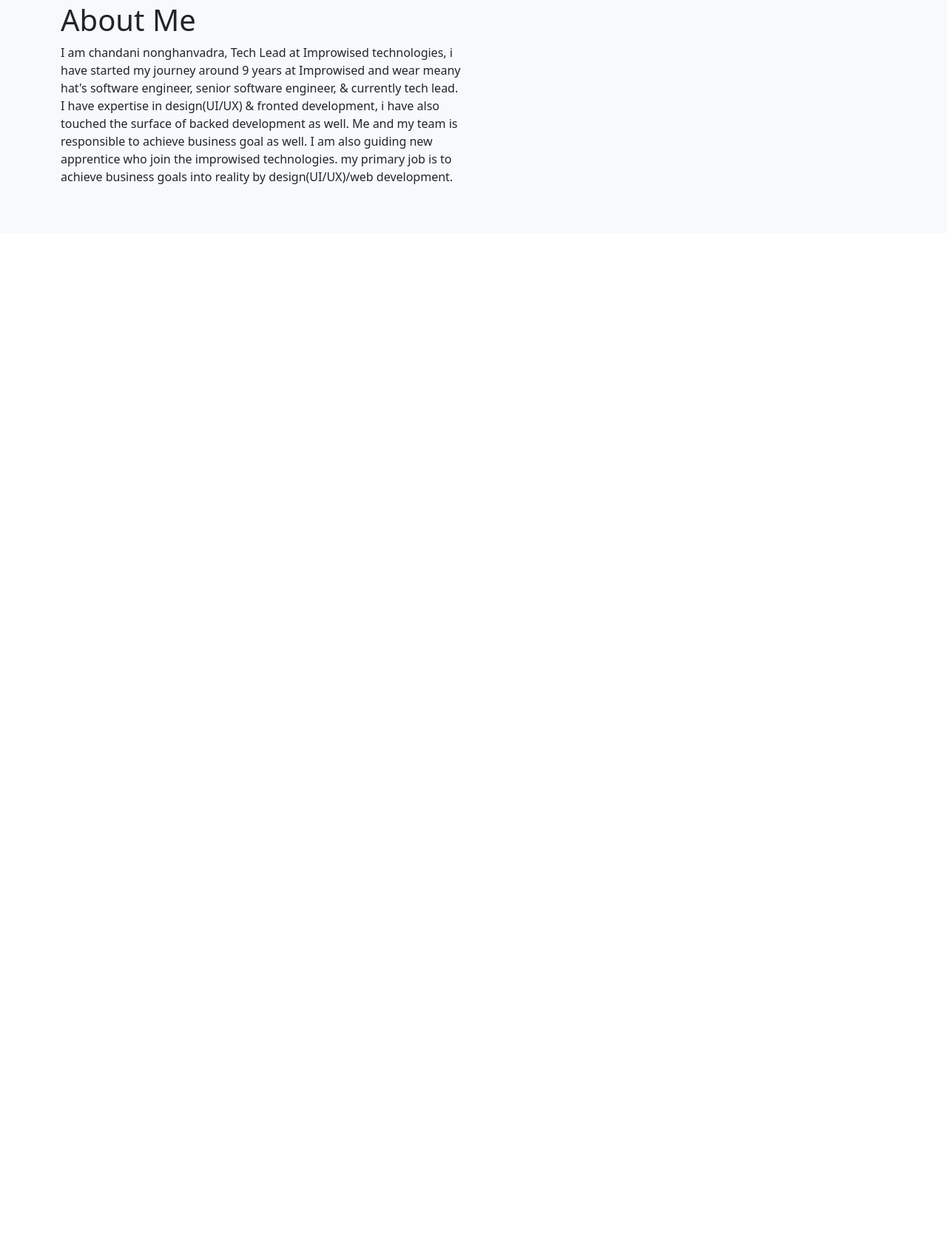
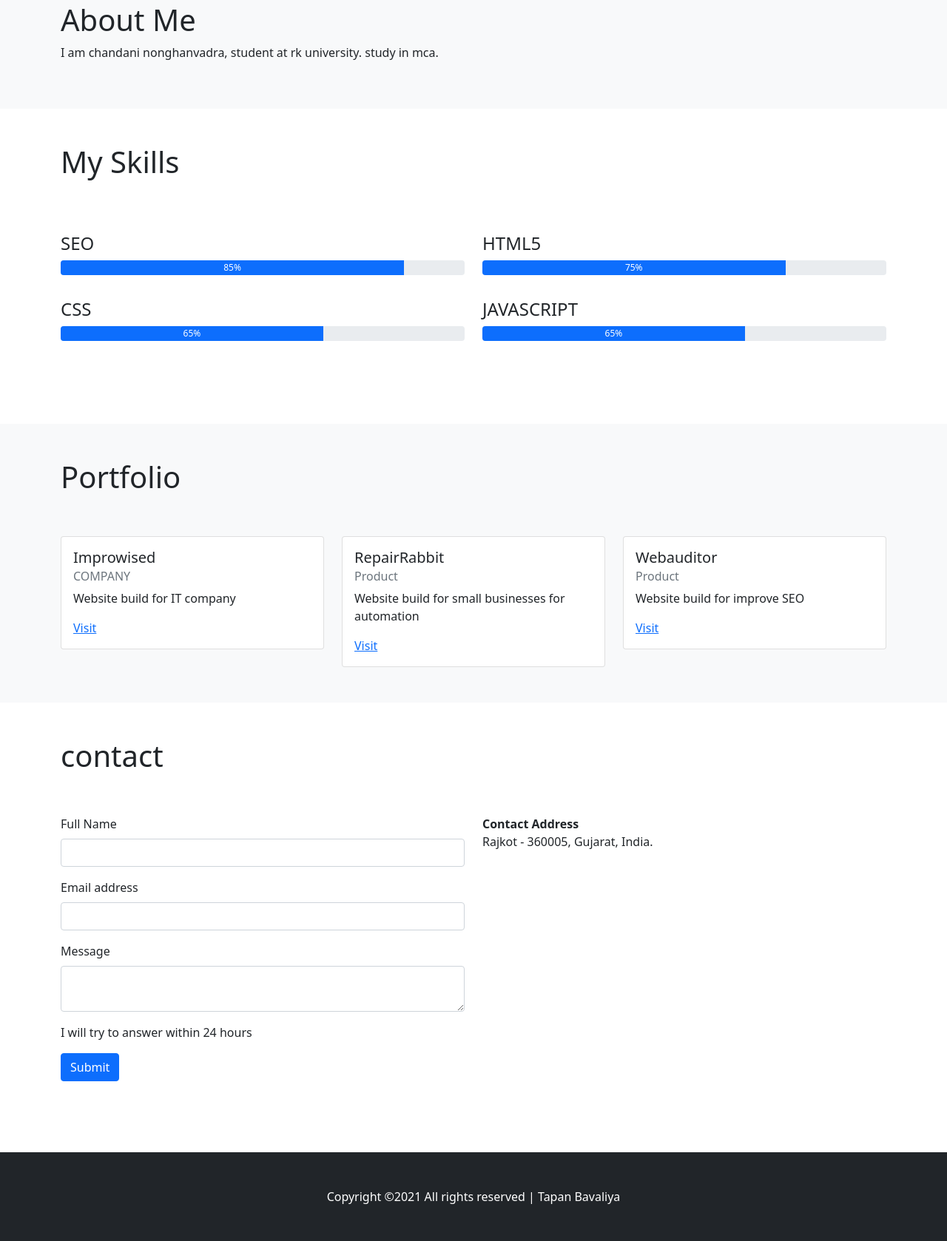
Before and after one commit to NonghanvadraChandani/portfolio, a plain HTML site: page index.html in a window 1280 px wide. Shown: the part 510-2188 px from the top of the page at 74% size. Before the commit the page ends 825 px from the top, so only its background shows below. Drawn offline with nearby package versions, Linux system fonts and the light colour scheme.

Commit message:
updated section index.html

```diff
--- a/index.html
+++ b/index.html
@@ -33,7 +33,7 @@
             </li>
           </ul>
           <span class="navbar-text">
-            <a href="mailto:tapan@improwised.com">cnonghanvadra844@rku.ac.in</a>
+            <a href="cnonghanvadra844@rku.ac.in">cnonghanvadra844@rku.ac.in</a>
           </span>
         </div>
       </div>
@@ -43,8 +43,8 @@
       <div class="row">
         <div class="col">
           <h5>Hello,</h5>
-          <h1>I am chandani nonghanvadra</h1>
-          <h3>RK university</h3>
+          <h1>I am  chandani nonghanvadra</h1>
+          <h3>student</h3>
           <button type="button" class="btn btn-primary mt-3">Contact Me</button>
         </div>
       </div>
@@ -89,18 +89,136 @@
           <div class="col">
             <h1 id="aboutme">About Me</h1>
             <p>
-              I am chandani nonghanvadra, Tech Lead at Improwised technologies, i have started my journey around 9 years at Improwised and wear meany hat's software engineer, senior software engineer, & currently tech lead.
-
-              I have expertise in design(UI/UX) & fronted development, i have also touched the surface of backed development as well. Me and my team is responsible to achieve business goal as well. I am also guiding new apprentice who join the improwised technologies.
-
-              my primary job is to achieve business goals into reality by design(UI/UX)/web development.
+              I am chandani nonghanvadra,  student at rk university. study in mca.
             </p>
           </div>
           <div class="col-sm"></div>
         </div>
       </div>
     </section>
+    <section class="py-5">
+        <div class="container">
+          <h1 id="skills">
+            My Skills
+          </h1>
+          <div class="row py-5">
+            <div class="col-sm-6 py-3">
+              <h4>
+                SEO
+              </h4>
+              <div class="progress" style="height: 20px;">
+                <div class="progress-bar" role="progressbar" style="width: 85%;" aria-valuenow="85" aria-valuemin="0" aria-valuemax="100">85%</div>
+              </div>
+            </div>
+            <div class="col-sm-6 py-3">
+              <h4>
+                HTML5
+              </h4>
+              <div class="progress" style="height: 20px;">
+                <div class="progress-bar" role="progressbar" style="width: 75%;" aria-valuenow="75" aria-valuemin="0" aria-valuemax="100">75%</div>
+              </div>
+            </div>
+            <div class="col-sm-6 py-3">
+              <h4>
+                CSS
+              </h4>
+              <div class="progress" style="height: 20px;">
+                <div class="progress-bar" role="progressbar" style="width: 65%;" aria-valuenow="65" aria-valuemin="0" aria-valuemax="100">65%</div>
+              </div>
+            </div>
 
+            <div class="col-sm-6 py-3">
+              <h4>
+                JAVASCRIPT
+              </h4>
+              <div class="progress" style="height: 20px;">
+                <div class="progress-bar" role="progressbar" style="width: 65%;" aria-valuenow="65" aria-valuemin="0" aria-valuemax="100">65%</div>
+              </div>
+            </div>
+          </div>
+        </div>
+      </section>
+
+      <section class="bg-light py-5">
+        <div class="container">
+          <h1 id="portfolio">Portfolio</h1>
+          <div class="row pt-5">
+            <div class="col-sm">
+              <div class="card">
+                <div class="card-body">
+                  <h5 class="card-title">Improwised</h5>
+                  <h6 class="card-subtitle mb-2 text-muted">COMPANY</h6>
+                  <p class="card-text">Website build for IT company</p>
+                  <a href="#" class="card-link">Visit</a>
+                </div>
+              </div>
+            </div>
+            <div class="col-sm">
+              <div class="card">
+                <div class="card-body">
+                  <h5 class="card-title">RepairRabbit</h5>
+                  <h6 class="card-subtitle mb-2 text-muted">Product</h6>
+                  <p class="card-text">Website build for small businesses for automation</p>
+                  <a href="#" class="card-link">Visit</a>
+                </div>
+              </div>
+            </div>
+            <div class="col-sm">
+              <div class="card">
+                <div class="card-body">
+                  <h5 class="card-title">Webauditor</h5>
+                  <h6 class="card-subtitle mb-2 text-muted">Product</h6>
+                  <p class="card-text">Website build for improve SEO</p>
+                  <a href="#" class="card-link">Visit</a>
+                </div>
+              </div>
+            </div>
+          </div>
+        </div>
+      </section>
+
+      <section class="py-5">
+        <div class="container">
+          <h1 id="contact">contact </h1>
+          <div class="row py-5">
+            <div class="col-sm">
+              <form>
+                <div class="mb-3">
+                  <label for="name" class="form-label">Full Name</label>
+                  <input type="text" class="form-control" id="name">
+                </div>
+                <div class="mb-3">
+                  <label for="exampleInputEmail1" class="form-label">Email address</label>
+                  <input type="email" class="form-control" id="exampleInputEmail1">
+                </div>
+                <div class="mb-3">
+                  <label for="Message" class="form-label">Message</label>
+                  <textarea class="form-control"></textarea>
+                </div>
+                <p>I will try to answer within 24 hours</p>
+                <button type="submit" class="btn btn-primary">Submit</button>
+              </form>
+            </div>
+            <div class="col-sm">
+              <strong>Contact Address</strong>
+              <p>
+
+                Rajkot - 360005, Gujarat, India.
+              </p>
+            </div>
+          </div>
+        </div>
+      </section>
+
+      <section class="bg-dark py-5 text-white">
+        <div class="container">
+          <div class="row">
+            <div class="col text-center">
+              Copyright ©2021 All rights reserved | Tapan Bavaliya
+            </div>
+          </div>
+        </div>
+      </section>
     <!-- Optional JavaScript; choose one of the two! -->
 
     <!-- Option 1: Bootstrap Bundle with Popper -->
```
